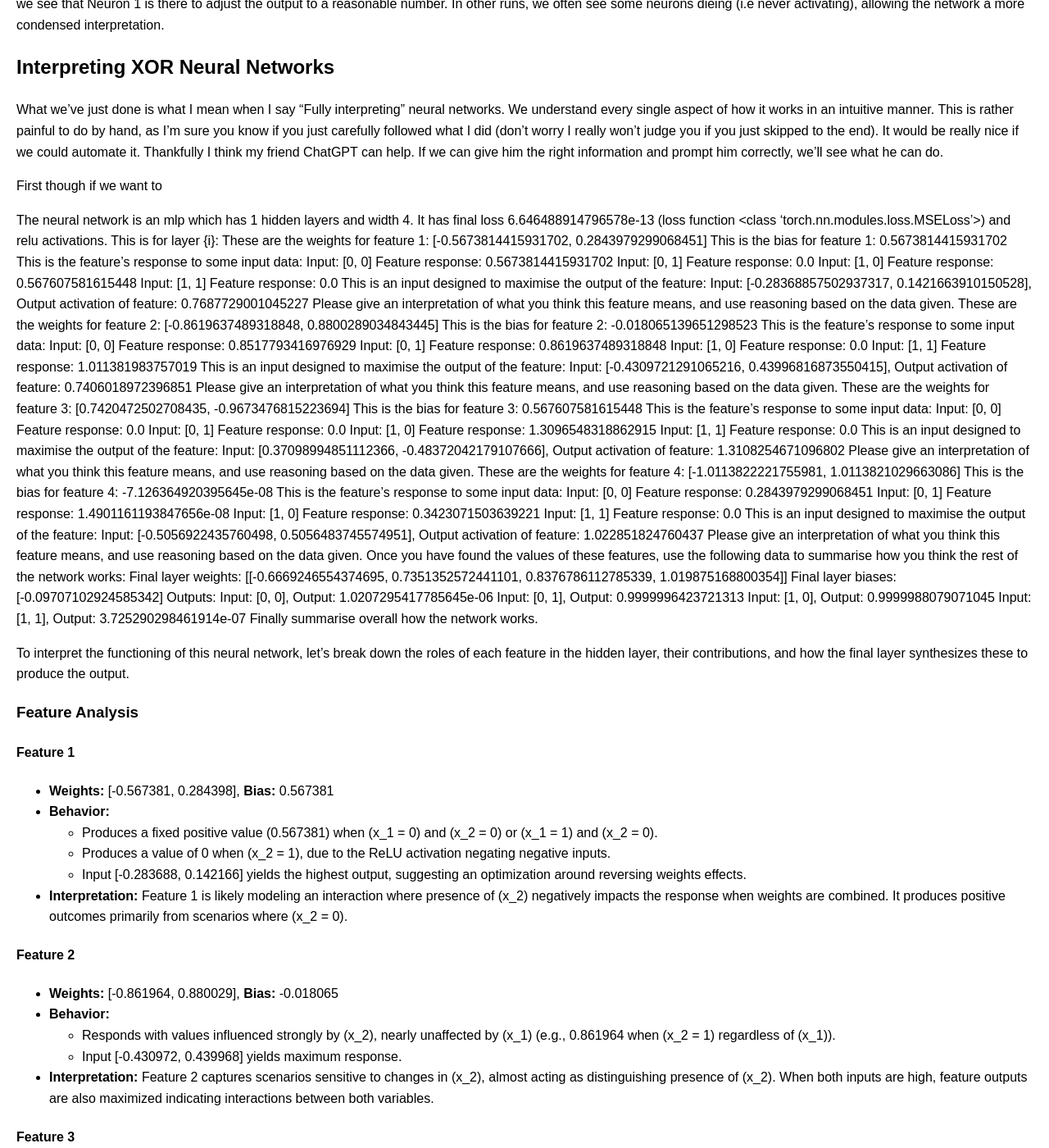
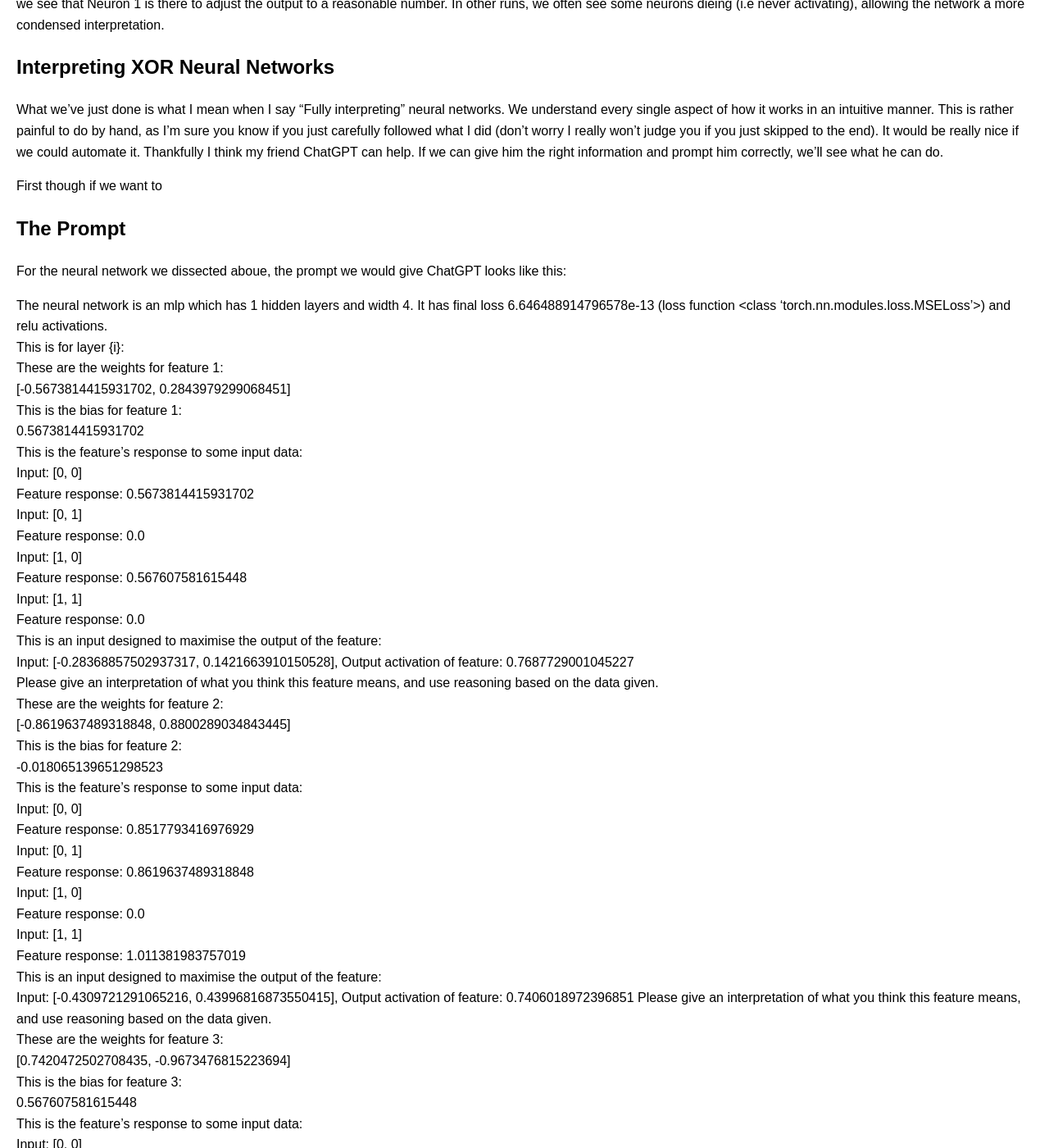
Before and after one commit to Arkleseisure/Arkleseisure.github.io, a Jekyll site: the page built from pages/xor.md, in a window 1280 px wide and 1400 px high, scrolled down 1560 px. Shown: the whole window at 82% size. Built offline with Jekyll 4.4.1, drawn with Linux system fonts in a browser that asks for light colours; some of the changed text lies outside the part shown.

Commit message:
Update xor.md

```diff
--- a/pages/xor.md
+++ b/pages/xor.md
@@ -60,6 +60,9 @@
 
 First though if we want to
 
+
+## The Prompt
+For the neural network we dissected aboue, the prompt we would give ChatGPT looks like this:
 
 The neural network is an mlp which has 1 hidden layers and width 4. It has final loss 6.646488914796578e-13 (loss function <class 'torch.nn.modules.loss.MSELoss'>) and relu activations.
 This is for layer {i}:
```
